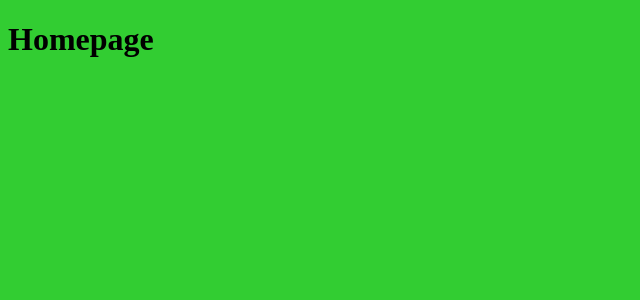
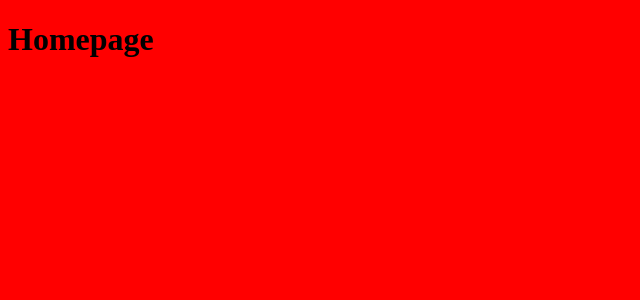
Before and after one commit to esalladay/ellidiedesigns.com, a Jekyll site: the page built from index.md, in a window 1280 px wide. Shown: the top 300 px of the page, without its empty margins (0-640 px from the left). Built offline with Jekyll 4.4.1, drawn with Linux system fonts in a browser that asks for light colours.

Commit message:
Update default.html

```diff
--- a/_layouts/default.html
+++ b/_layouts/default.html
@@ -7,7 +7,7 @@
   <title> {{site.title}} </title>
 
   <style>
-    body{ background: limegreen;}
+    body{ background: red;}
   </style>
 
 </head>
```
